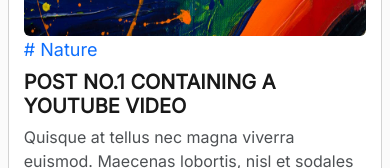
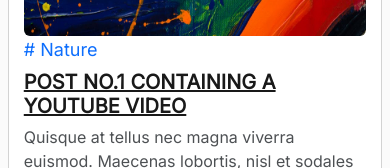
Before and after one commit to Samkayzeee/blog-website, a React (Vite) app: page /dashboard in a window 390 px wide. Shown: the part 595-763 px from the top of the page. Built offline with nearby package versions, Linux system fonts and the light colour scheme; sample sign-in values are in the browser's storage.

Commit message:
worked on card page

```diff
--- a/src/components/card/Card.css
+++ b/src/components/card/Card.css
@@ -38,6 +38,10 @@
     opacity: 0.9;
     font-size: 20px;
     margin: 2% 0;
+    transition: all .4s;
+}
+.blog-container .main-container .item .details .title a h3:hover{
+    text-decoration: underline;
 }
 .blog-container .main-container .item .details .title p{
     opacity: 0.8;
@@ -62,4 +66,7 @@
         flex-direction: column;
         align-items: center;
     }
+    .blog-container .main-container .item .details .title a h3{
+        text-decoration: underline;
+    }
 }
```
